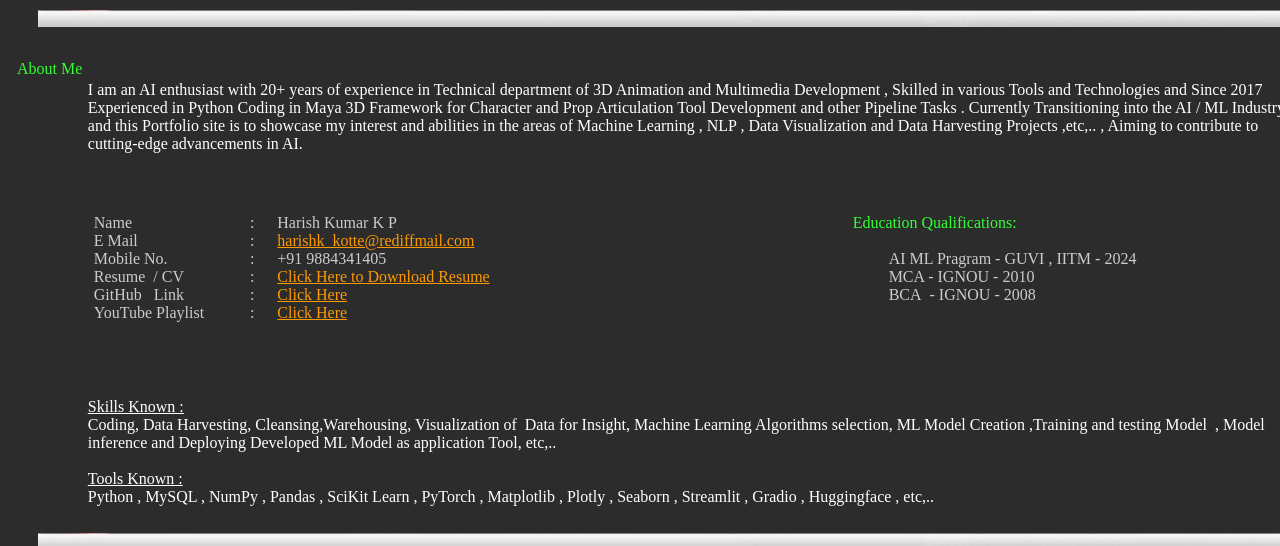
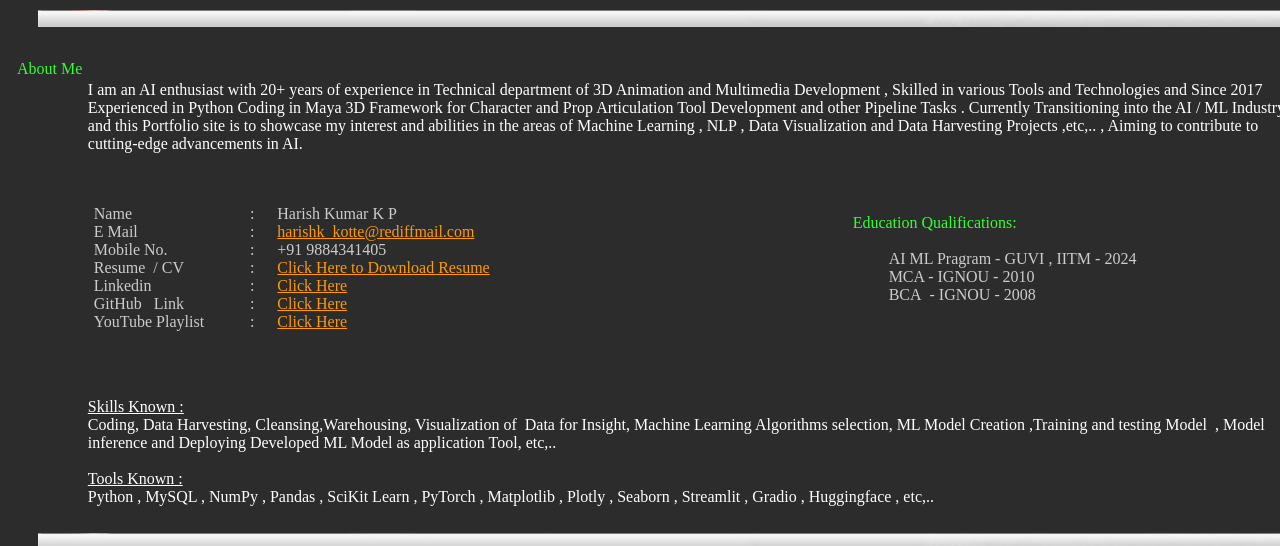
Before and after one commit to harish-kumar-kp/portfolio, a plain HTML site: page index.html in a window 1280 px wide. Shown: the part 254-800 px from the top of the page. Drawn offline with Linux system fonts and the light colour scheme.

Commit message:
Update index.html

```diff
--- a/index.html
+++ b/index.html
@@ -195,6 +195,7 @@
                                                       No. &nbsp; <br>
                                                     </span><span style="color: #cccccc;">Resume&nbsp;
                                                       / CV<br>
+                                                      Linkedin<br>
                                                     </span><span style="color: #cccccc;"></span><span
 
                                                       style="color: #cccccc;">GitHub&nbsp;&nbsp;
@@ -270,7 +271,8 @@
                                                                   style="color: #cccccc;"><span
 
                                                                   style="color: #cccccc;">&nbsp;
-                                                                  <br>:</span></span></span></span></span></span></span></span></span></span><span
+                                                                  <br>:<br>
+                                                                  :</span></span></span></span></span></span></span></span></span></span><span
 
                                                       style="color: #cccccc;"><span
 
@@ -316,7 +318,17 @@
                                                         href="https://www.dropbox.com/scl/fi/i3bciuxr1j6rwt1jsn14k/ML_Engineer_HarishKumar-KP.pdf?rlkey=m6s2rogv8mhxzusdsemusn8s2&amp;st=66y81u69&amp;dl=1"
 
                                                         target="_blank">Click
-                                                        Here to Download Resume</a><br>
+                                                        Here to Download Resume</a></span><br>
+                                                    <span style="color: #cccccc;"><span
+
+                                                        style="color: #cccccc;"><a
+
+                                                          style="color: #ff9900;"
+
+                                                          href="https://www.linkedin.com/in/harish-kumar-k-p-67587a262/"
+
+                                                          target="_blank">Click
+                                                          Here</a></span><br>
                                                     </span><span style="color: #cccccc;"><a
 
                                                         style="color: #ff9900;"
```
